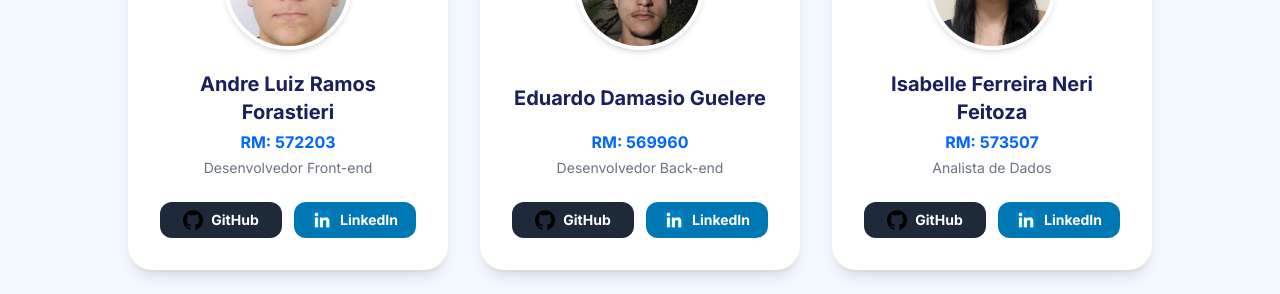
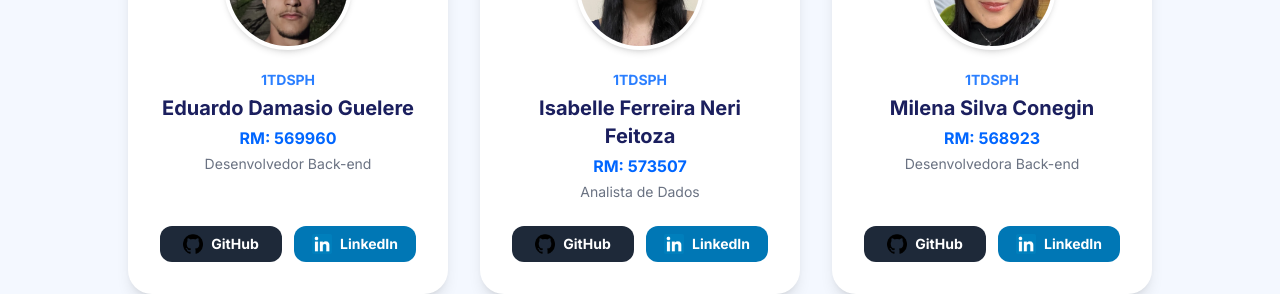
Before and after one commit to MoveUp-Organization/MoveUP-Sprint4-front, a React (Vite) app: page /integrantes in a window 1280 px wide. Shown: the part 402-696 px from the top of the page. Built offline with nearby package versions, Linux system fonts and the light colour scheme.

Commit message:
feat: Atualizando os dados da página integrantes.

```diff
--- a/src/pages/Integrantes/index.tsx
+++ b/src/pages/Integrantes/index.tsx
@@ -1,4 +1,3 @@
-import fotoAndre from '../../img/fotoAndre.png';
 import fotoEduardo from '../../img/fotoEduardo.png';
 import fotoIsa from '../../img/fotoIsa.png';
 import fotoMih from '../../img/fotoMih.png';
@@ -10,17 +9,10 @@ import linkedinIcon from '../../img/lkd.png';
 export default function Integrantes() {
   const equipe = [
     {
-      nome: 'Andre Luiz Ramos Forastieri',
-      rm: '572203',
-      cargo: 'Desenvolvedor Front-end',
-      foto: fotoAndre,
-      github: 'https://github.com/AndreL050690',
-      linkedin: 'https://www.linkedin.com/in/andr%C3%A9-ramos-a029913b1/',
-    },
-    {
       nome: 'Eduardo Damasio Guelere',
       rm: '569960',
       cargo: 'Desenvolvedor Back-end',
+      turma: '1TDSPH',
       foto: fotoEduardo,
       github: 'https://github.com/Eduardoguelere',
       linkedin: 'https://www.linkedin.com/in/eduardo-guelere-0902753b8/',
@@ -29,6 +21,7 @@ export default function Integrantes() {
       nome: 'Isabelle Ferreira Neri Feitoza',
       rm: '573507',
       cargo: 'Analista de Dados',
+      turma: '1TDSPH',
       foto: fotoIsa,
       github: 'https://github.com/isabelleferreiraa',
       linkedin: 'https://www.linkedin.com/in/isabelle-ferreira-8844593ab',
@@ -37,6 +30,7 @@ export default function Integrantes() {
       nome: 'Milena Silva Conegin',
       rm: '568923',
       cargo: 'Desenvolvedora Back-end',
+      turma: '1TDSPH',
       foto: fotoMih,
       github: 'https://github.com/MilenaConegin',
       linkedin: 'https://www.linkedin.com/in/milena-conegin-996b22269',
@@ -45,6 +39,7 @@ export default function Integrantes() {
       nome: 'Marina Fernandes Gomes Mesquita',
       rm: '571265',
       cargo: 'Especialista em IA',
+      turma: '1TDSPH',
       foto: fotoMarina,
       github: 'https://github.com/marifernandesgm',
       linkedin: 'https://www.linkedin.com/in/marifernandesgm-58460a40a',
@@ -52,7 +47,7 @@ export default function Integrantes() {
   ];
 
   return (
-    <main className="max-w-[1200px] mx-auto px-4 sm:px-8 py-10">
+    <main className="max-w-1200px mx-auto px-4 sm:px-8 py-10">
 
       <section className="text-center mb-12">
         <h2 className="text-3xl sm:text-4xl font-extrabold text-dark mb-3">
@@ -64,14 +59,13 @@ export default function Integrantes() {
         </p>
       </section>
 
-      <section className="flex flex-wrap justify-center gap-8">
+        <section className="flex flex-wrap justify-center gap-8 max-w-760px mx-auto">
 
         {equipe.map((integrante, index) => (
 
           <article
             key={index}
-            className="bg-white rounded-3xl p-8 w-full max-w-[320px] text-center shadow-lg transition-transform duration-300 hover:-translate-y-2 hover:shadow-xl flex flex-col items-center"
-          >
+            className="bg-white rounded-3xl p-8 w-full max-w-[320px] text-center shadow-lg transition-transform duration-300 hover:-translate-y-2 hover:shadow-xl flex flex-col items-center">
 
             <div className="w-32 h-32 rounded-full overflow-hidden mb-5 border-4 border-white shadow-md bg-gray-100">
               <img
@@ -81,7 +75,11 @@ export default function Integrantes() {
               />
             </div>
 
-            <h3 className="text-xl font-bold text-dark mb-1 h-[56px] flex items-center justify-center">
+            <p className="text-blue-500 text-sm font-bold mb-1">
+              {integrante.turma}
+            </p>
+
+            <h3 className="text-xl font-bold text-dark mb-1 h-50px flex items-center justify-center">
               {integrante.nome}
             </h3>
 
```
Also changed, not shown: 1 other file (tests, documents, lock files or other folders).
